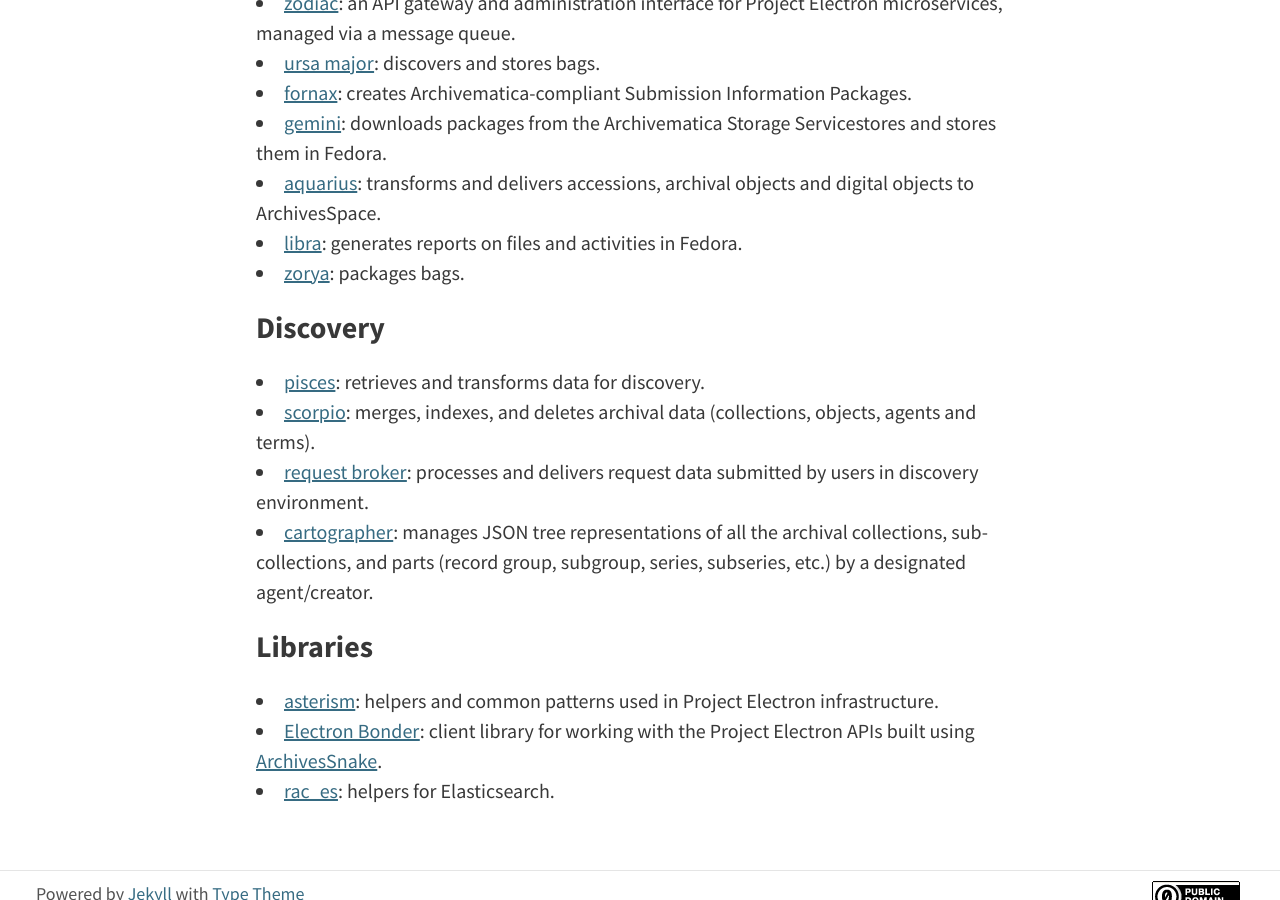
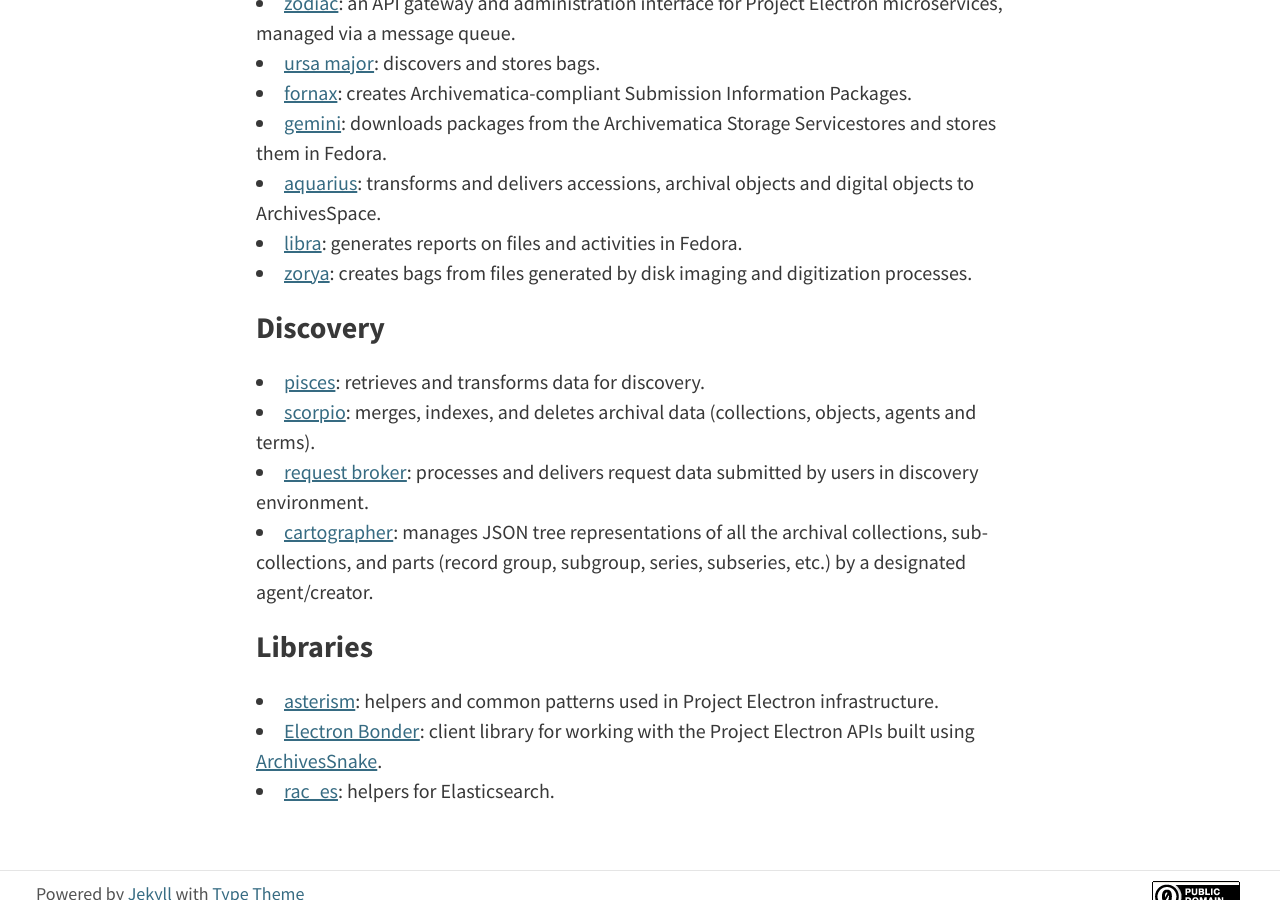
Before and after one commit to RockefellerArchiveCenter/project_electron, a Jekyll site: the page built from content/components.md, in a window 1280 px wide and 900 px high, scrolled down 1330 px. Built offline with Jekyll 4.4.1, drawn with Linux system fonts in a browser that asks for light colours.

Commit message:
improve zorya description
Co-Authored-By: Hillel Arnold <helrond@hotmail.com>

```diff
--- a/content/components.md
+++ b/content/components.md
@@ -31,7 +31,7 @@
   - [gemini](https://github.com/RockefellerArchiveCenter/gemini): downloads packages from the Archivematica Storage Servicestores and stores them in Fedora.
   - [aquarius](https://github.com/RockefellerArchiveCenter/aquarius): transforms and delivers accessions, archival objects and digital objects to ArchivesSpace.
   - [libra](https://github.com/RockefellerArchiveCenter/libra): generates reports on files and activities in Fedora.
-  - [zorya](https://github.com/RockefellerArchiveCenter/zorya): packages bags.
+  - [zorya](https://github.com/RockefellerArchiveCenter/zorya): creates bags from files generated by disk imaging and digitization processes.
 
 ### Discovery
 
```
